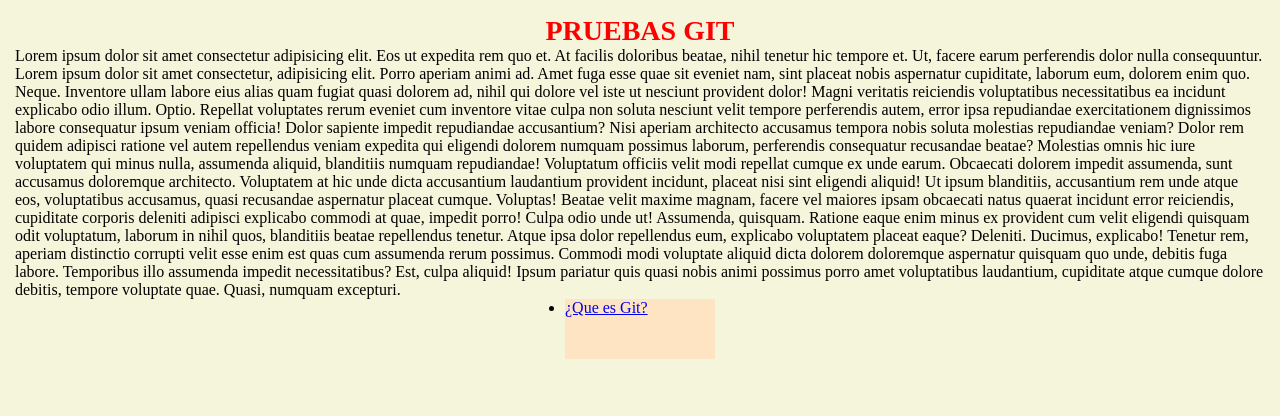
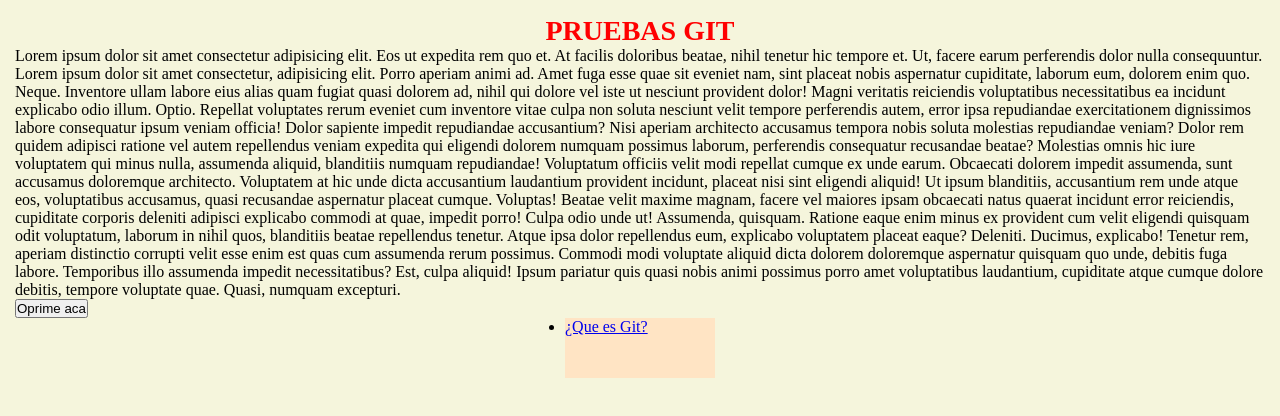
Before and after one commit to eduard0522/CursoGit, a plain HTML site: page index.html in a window 1280 px wide. Drawn offline with Linux system fonts and the light colour scheme.

Commit message:
saludo js

```diff
--- /dev/null
+++ b/Javascrip/js.js
@@ -0,0 +1,4 @@
+function saludo (){
+
+    alert("Hola Raza");
+}
--- a/index.html
+++ b/index.html
@@ -6,6 +6,7 @@
     <meta name="viewport" content="width=device-width, initial-scale=1.0">
     <title>Document</title>
     <link rel="stylesheet" href="./css/estilos.css">
+    <script src="./Javascrip/js.js"></script>
 </head>
 
 <body>
@@ -44,6 +45,8 @@
         Quasi, numquam excepturi.
     </P>
 
+    <input type="button" onclick="saludo()" value="Oprime aca">
+
     <div>
        <ul>
         <li><a href="#">¿Que es Git?</a></li>
```
Also changed, not shown: 1 other file.
